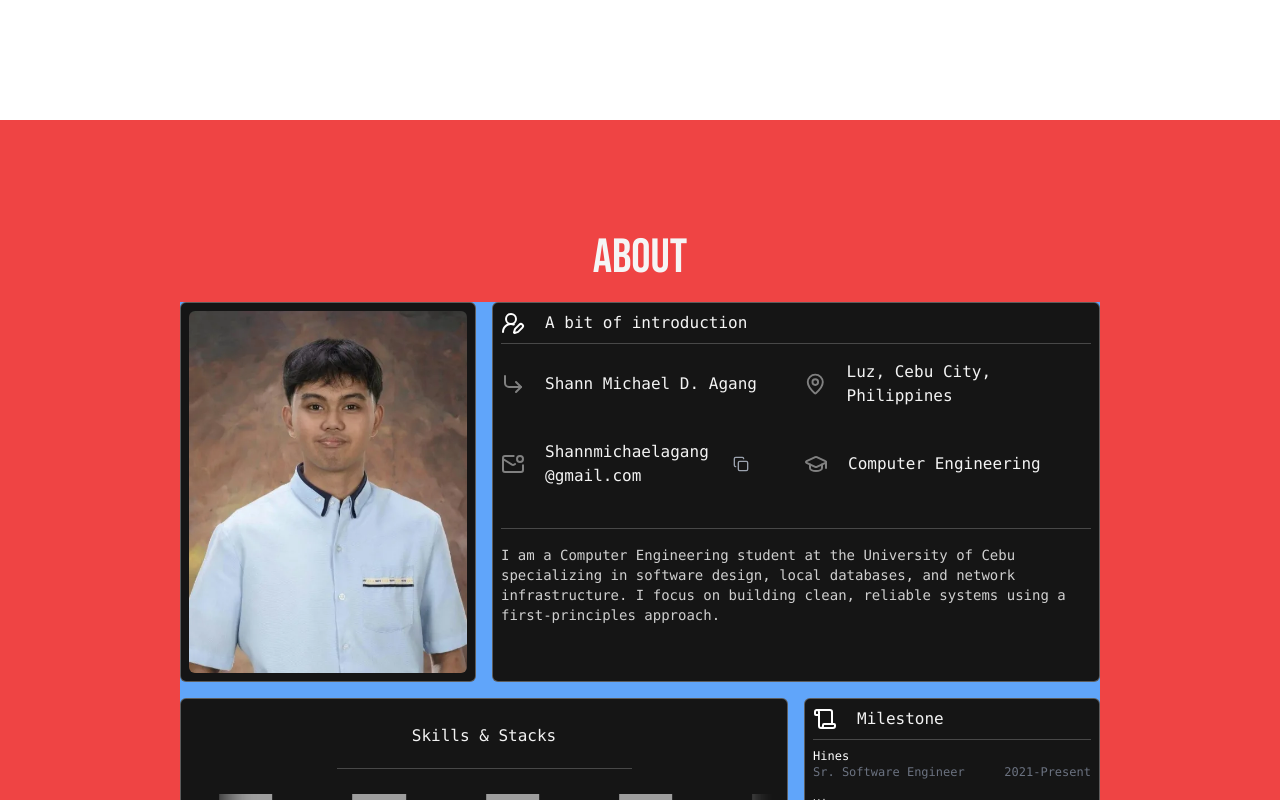
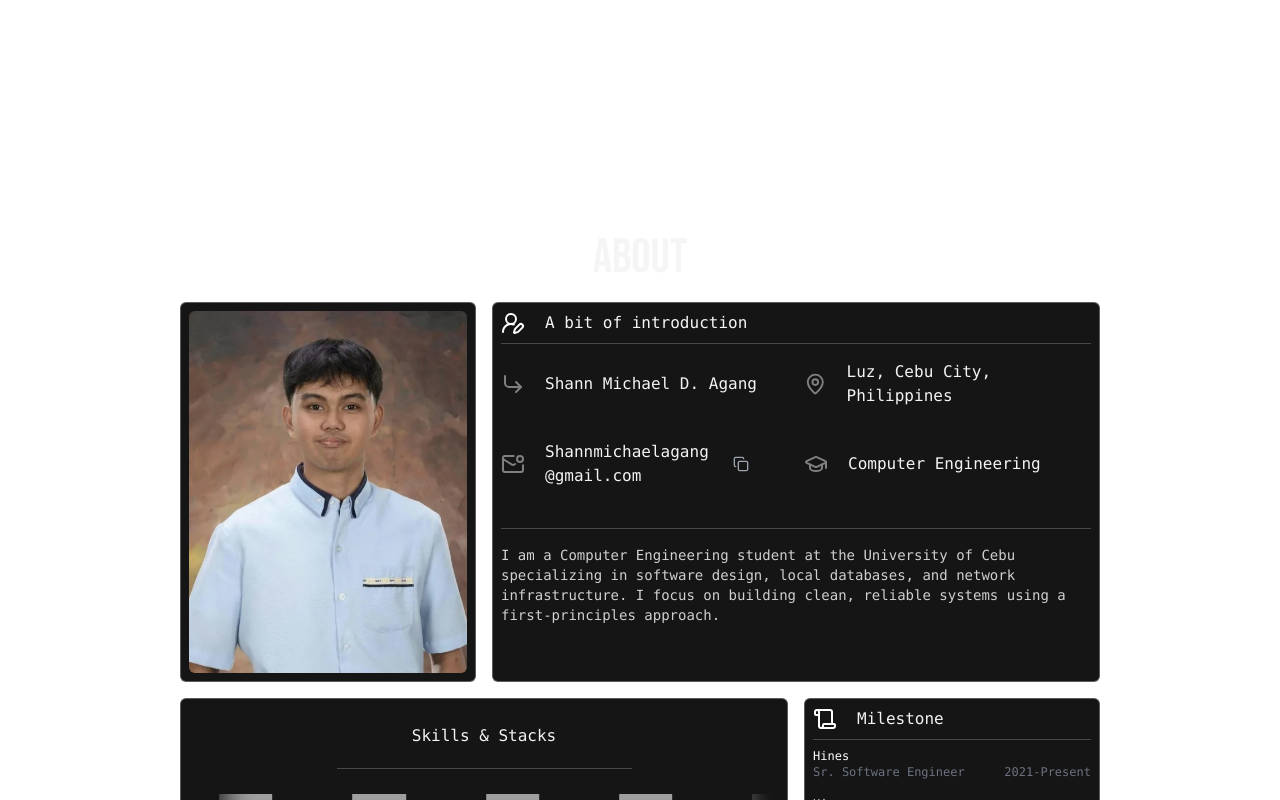
Before and after one commit to SkreTyr/Website-Portfolio, a React (Vite) app: page / in a window 1280 px wide. Shown: the part 840-1640 px from the top of the page. Built offline with nearby package versions, Linux system fonts and the light colour scheme; grey boxes are pictures that could not be loaded; what lightswind would draw is missing.

Commit message:
Removed Bg color test

```diff
--- a/src/pages/Home.tsx
+++ b/src/pages/Home.tsx
@@ -112,18 +112,18 @@ I love building responsive web applications, mastering new coding frameworks, an
 
 
 
-  <section id='About' className="bg-red-500 mt-40 overflow-hidden h-auto w-full flex justify-center pb-80">
+  <section id='About' className=" mt-40 overflow-hidden h-auto w-full flex justify-center pb-80">
 
 
 
-        <div className="bg-red-500 w-full p-5  md:pb-20 flex flex-col items-center justify-center sm:w-full md:overflow-hidden md:w-full lg:w-3/4 xl:w-3/4 2xl:w-2/4 lg:overflow-x-hidden h-auto">
+        <div className=" w-full p-5  md:pb-20 flex flex-col items-center justify-center sm:w-full md:overflow-hidden md:w-full lg:w-3/4 xl:w-3/4 2xl:w-2/4 lg:overflow-x-hidden h-auto">
 <AutoReveal direction="left">
           <h1 className="text-[#f5f5f5] font-bebas text-center mb-5 text-5xl sm:text-4xl md:text-5xl 2xl:text-5xl">
             about
           </h1>
 </AutoReveal>
 
-<div className="bg-blue-400 h-auto w-full grid grid-cols-1 grid-rows-[repeat(12,auto)] gap-4 md:h-3/4 md:grid-cols-3 md:grid-rows-5 z-10">
+<div className=" h-auto w-full grid grid-cols-1 grid-rows-[repeat(12,auto)] gap-4 md:h-3/4 md:grid-cols-3 md:grid-rows-5 z-10">
 
         <AutoReveal className="row-span-3 border border-[#ffffff4d] bg-[#151515] p-2 rounded-md">
           <div className="bg-yellow-200 h-full rounded-md overflow-hidden"><img src={profileImg} alt='Profile Picture' loading="lazy" decoding="async" className="w-full h-full object-cover" /></div>
```
